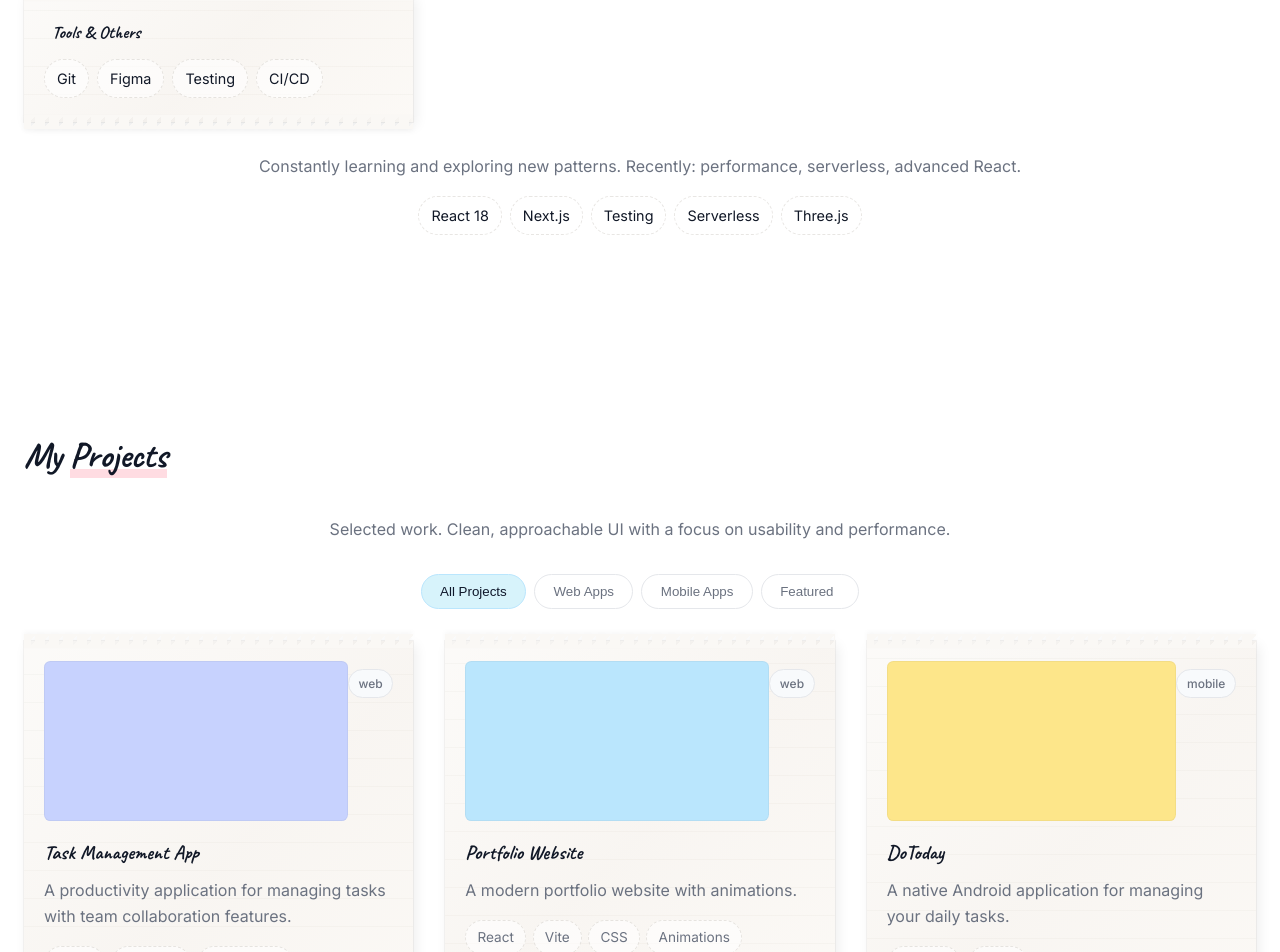
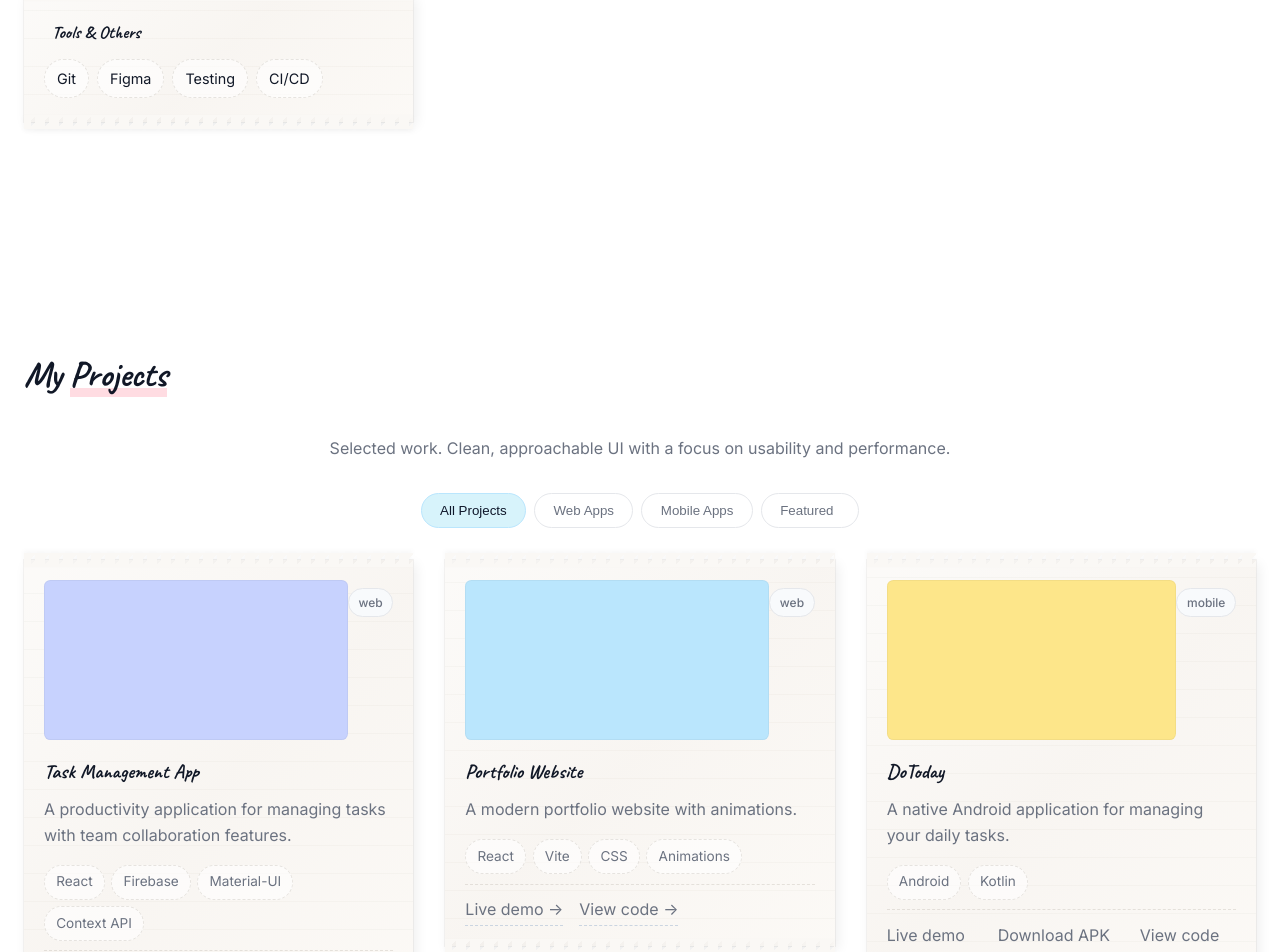
Before and after one commit to YolandaMashaba/NkokaMashaba.dev, a React (Vite) app: page / in a window 1280 px wide. Shown: the part 1989-2941 px from the top of the page. Built offline with nearby package versions, Linux system fonts and the light colour scheme.

Commit message:
Removed the 'constantly learning' section below skills grid

```diff
--- a/src/components/Skills.jsx
+++ b/src/components/Skills.jsx
@@ -62,15 +62,6 @@ const Skills = () => {
             </div>
           ))}
         </div>
-
-        <div className="skills-note">
-          <p className="muted center">Constantly learning and exploring new patterns. Recently: performance, serverless, advanced React.</p>
-          <div className="chip-row">
-            {['React 18', 'Next.js', 'Testing', 'Serverless', 'Three.js'].map((t) => (
-              <span className="chip" key={t}>{t}</span>
-            ))}
-          </div>
-        </div>
       </div>
     </section>
   )
```
